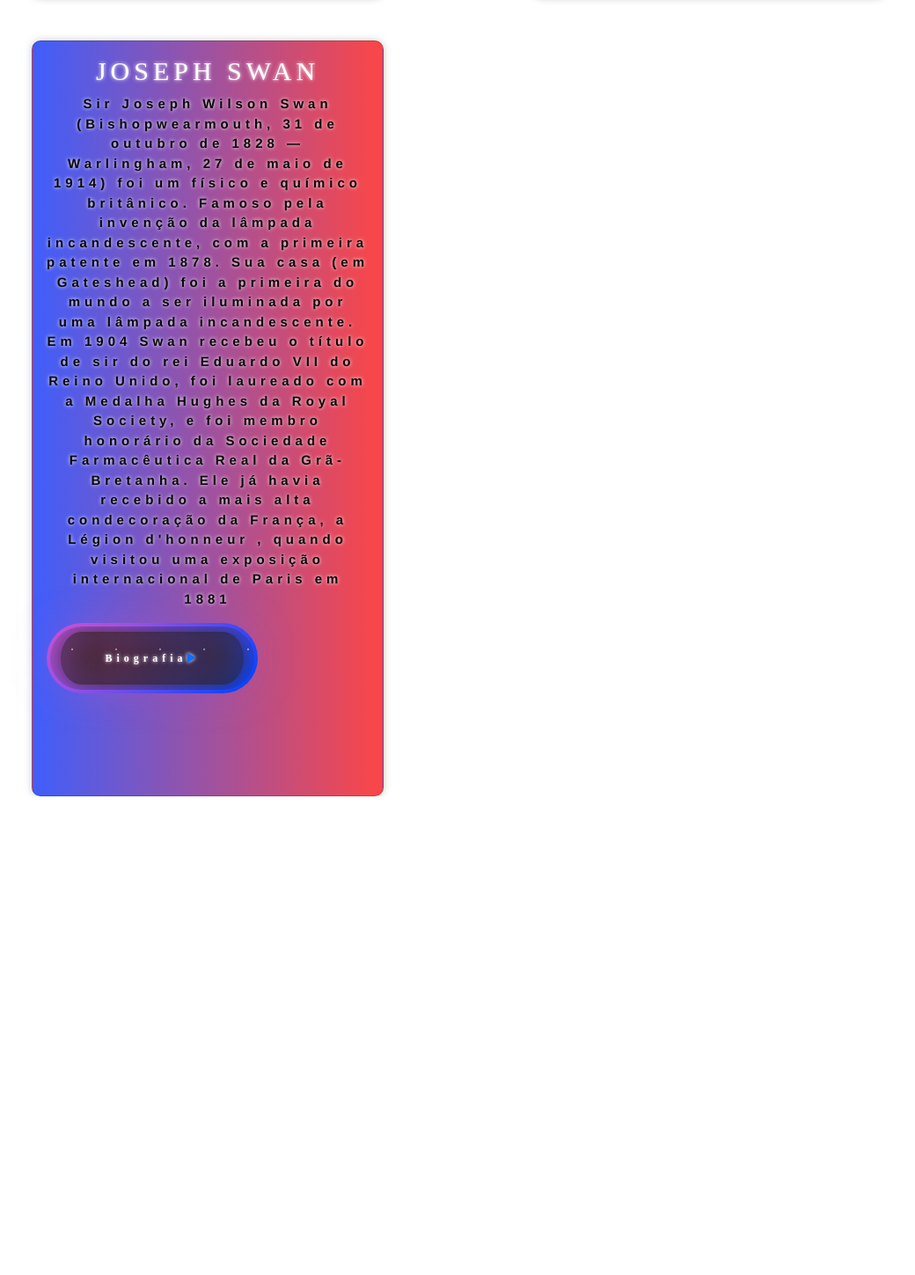
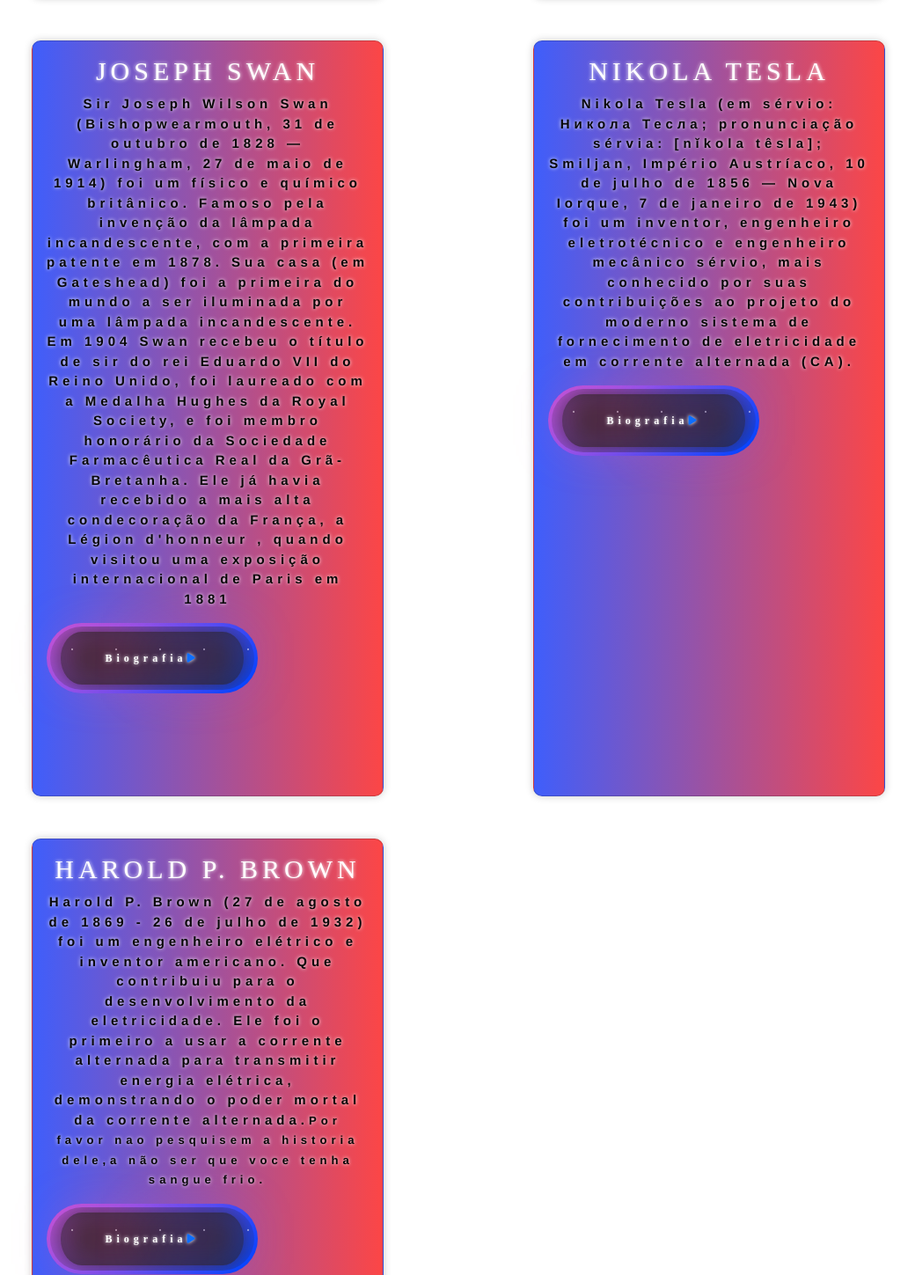
Before and after one commit to benetesla/currentia, a React (Create React App) app: page /History in a window 1280 px wide. Shown: the part 5801-7250 px from the top of the page at 88% size, without its empty margins (78-1118 px from the left). Before the commit the page ends 6706 px from the top, so only its background shows below. Built offline with nearby package versions, Linux system fonts and the light colour scheme.

Commit message:
Fim dos cards da segunda era da eletricidade, criação da timeline da segunda era da eletricidadade

```diff
--- a/src/Components/CardsComponent/CardsComponent.jsx
+++ b/src/Components/CardsComponent/CardsComponent.jsx
@@ -2,6 +2,7 @@
 import React from 'react'
 import './CardsComponent.css'
 import Cards from '../Events/CardItem1'
+import Cards2 from '../Events/CardItem2'
 const CardsComponent = () => {
     return (
         <>
@@ -29,6 +30,25 @@ const CardsComponent = () => {
                     <h1>A era da invenção</h1>
                     </div>
             </div>
+            <ul class="timeline">
+                <li>
+                    {
+                        Cards2.map((cardItem) => {
+                            return (
+                                <div class="direction-r">
+                                    <div class="flag-wrapper">
+                                        <span class="flag">{cardItem.title}</span>
+                                        <span class="time-wrapper"><span class="time">{cardItem.ocupation}</span></span>
+                                    </div>
+                                    <div class="desc">{cardItem.Age}</div>
+                                    <div class="desc">{cardItem.Location}</div>
+                                </div>
+                            )
+                        })
+                    }
+                </li>
+            </ul>
+
 
 
         </>
--- /dev/null
+++ b/src/Components/Events/CardItem2.jsx
@@ -0,0 +1,53 @@
+const Cards2 =[
+    {
+        id: 1,
+        title: "Michael faraday",
+        ocupation: "Físico e Químico",
+        Age: "1791-1867",
+        Location: "Londres, Inglaterra",
+    },
+    {
+        id: 2,
+        title: "William Sturgeon",
+        ocupation: "Engenheiro eletricista",
+        Age: "1783-1850",
+        Location: "Londres, Inglaterra",
+    },
+    {
+        id: 3,
+        title: "Samuel Morse",
+        ocupation: "Físico e Pintor",
+        Age: "1791-1872",
+        Location: "Charlestown, Massachusetts, EUA",
+    },
+    {
+        id: 4,
+        title: "Thomas Edison",
+        ocupation: "Inventor e Empresário",
+        Age: "1847-1931",
+        Location: "Milan, Ohio, EUA",
+    },
+    {
+        id: 5,
+        title: "Joseph Swan",
+        ocupation: "Físico e Engenheiro",
+        Age: "1828-1914",
+    },
+    {
+        id: 6,
+        title: "Nikola Tesla",
+        ocupation: "Físico e Engenheiro",
+        Age: "1856-1943",
+        Location: "Smiljan, Croácia",
+    },
+    {
+        id: 7,
+        title: "Harold P. Brown",
+        ocupation: "Físico e Engenheiro",
+        Age: "1869-1932",
+        Location: "Janesville, Wisconsin, EUA",
+    },
+
+
+]
+export default Cards2;
--- a/src/Components/Fases/Fase1.jsx
+++ b/src/Components/Fases/Fase1.jsx
@@ -555,7 +555,6 @@ const Fase1 = (props) => {
                   31 de outubro de 1828 — Warlingham,
                   27 de maio de 1914) foi um físico e
                   químico britânico.
-
                   Famoso pela invenção da lâmpada incandescente,
                   com a primeira patente em 1878.
                   Sua casa (em Gateshead) foi a primeira do mundo
@@ -573,7 +572,7 @@ const Fase1 = (props) => {
                   <strong>
                     <span>
                       Biografia
-                      <a href="https://pt.wikipedia.org/wiki/Thomas_Edison" target="_blank" rel="noreferrer">
+                      <a href="https://en.wikipedia.org/wiki/Joseph_Swan" target="_blank" rel="noreferrer">
                         <i className="fas fa-play"></i>
                       </a>
 
@@ -582,10 +581,86 @@ const Fase1 = (props) => {
                   <div id="container-stars">
                     <div id="stars"></div>
                   </div>
-
                   <div id="glow">
                     <div className="circle"></div>
                     <div className="circle"></div>
+                  </div>
+                </button>
+              </div>
+            </div>
+          </div>
+          <div className="col-12 col-md-6 p-4">
+            <div className="card">
+              <div className="card-body">
+                <h5 className="card-title">
+                  Nikola Tesla
+                </h5>
+                <p className="card-text">
+                  Nikola Tesla (em sérvio: Никола Тесла; pronunciação sérvia:
+                  [nǐkola têsla]; Smiljan, Império Austríaco, 10 de julho de
+                  1856 — Nova Iorque, 7 de janeiro de 1943) foi um inventor,
+                  engenheiro eletrotécnico e engenheiro mecânico sérvio,
+                  mais conhecido por suas contribuições ao projeto do moderno
+                  sistema de fornecimento de eletricidade em corrente alternada
+                  (CA).
+                </p>
+                <button type="button" className="btn">
+                  <strong>
+                    <span>
+                      Biografia
+                      <a href="https://pt.wikipedia.org/wiki/Nikola_Tesla" target="_blank" rel="noreferrer">
+                        <i className="fas fa-play"></i>
+                      </a>
+
+                    </span>
+                  </strong>
+                  <div id="container-stars">
+                    <div id="stars"></div>
+                  </div>
+                  <div id="glow">
+                    <div className="circle"></div>
+                    <div className="circle"></div>
+
+                  </div>
+                </button>
+              </div>
+            </div>
+          </div>
+          <div className="col-12 col-md-6 p-4">
+            <div className="card">
+              <div className="card-body">
+                <h5 className="card-title">
+                  Harold P. Brown
+                </h5>
+                <p className="card-text">
+                  Harold P. Brown (27 de agosto de 1869 - 26 de julho de 1932) foi
+                  um engenheiro elétrico e inventor americano.
+                  Que contribuiu para o desenvolvimento da eletricidade.
+                  Ele foi o primeiro a usar a corrente alternada para
+                  transmitir energia elétrica, demonstrando o poder mortal da
+                  corrente alternada.
+
+                  <small>
+                    Por favor nao pesquisem a historia dele,a não ser que voce tenha sangue frio.
+                  </small>
+                </p>
+                <button type="button" className="btn">
+                  <strong>
+                    <span>
+                      Biografia
+                      <a href="https://es.wikipedia.org/wiki/Harold_P._Brown" target="_blank" rel="noreferrer">
+                        <i className="fas fa-play"></i>
+                      </a>
+
+                    </span>
+                  </strong>
+                  <div id="container-stars">
+                    <div id="stars"></div>
+                  </div>
+                  <div id="glow">
+                    <div className="circle"></div>
+                    <div className="circle"></div>
+
                   </div>
                 </button>
               </div>
```
